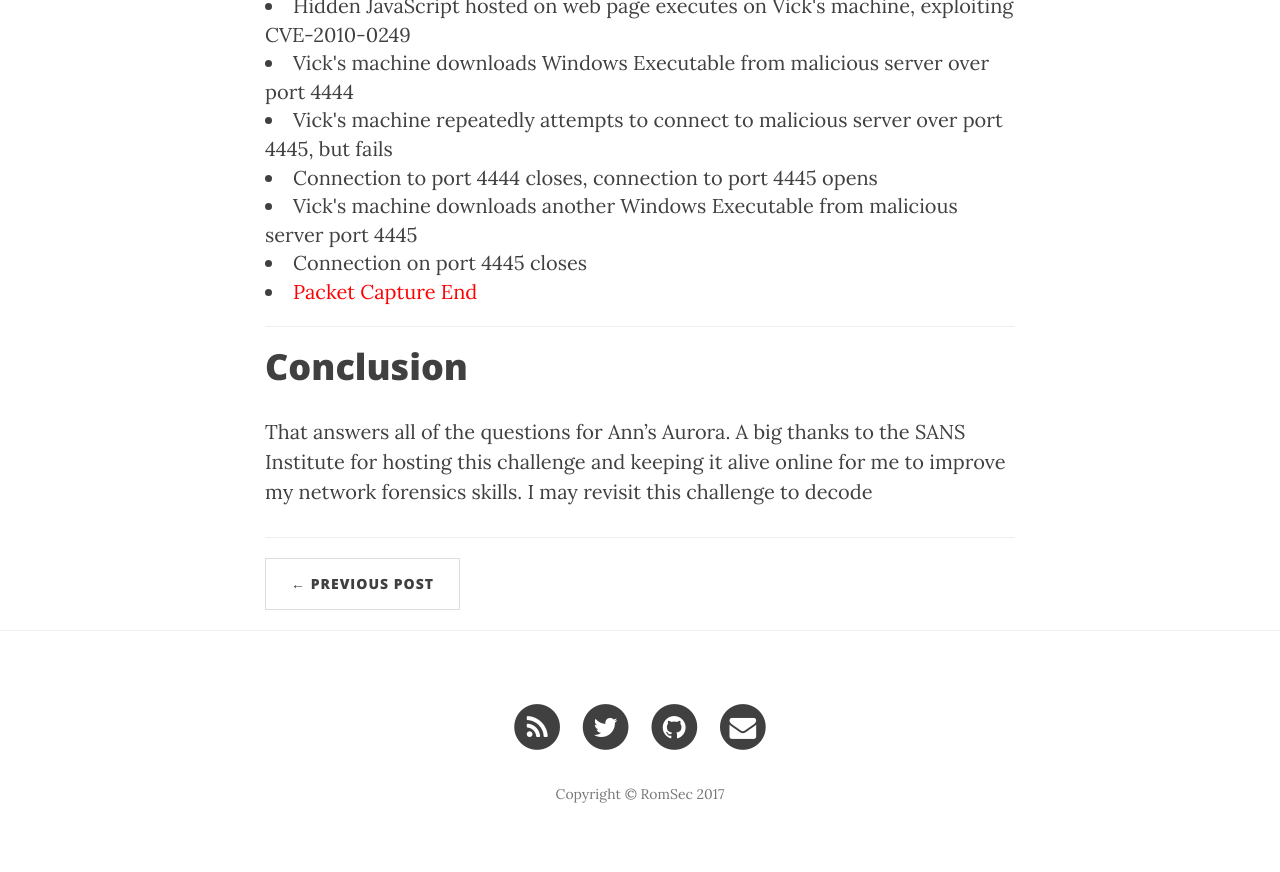
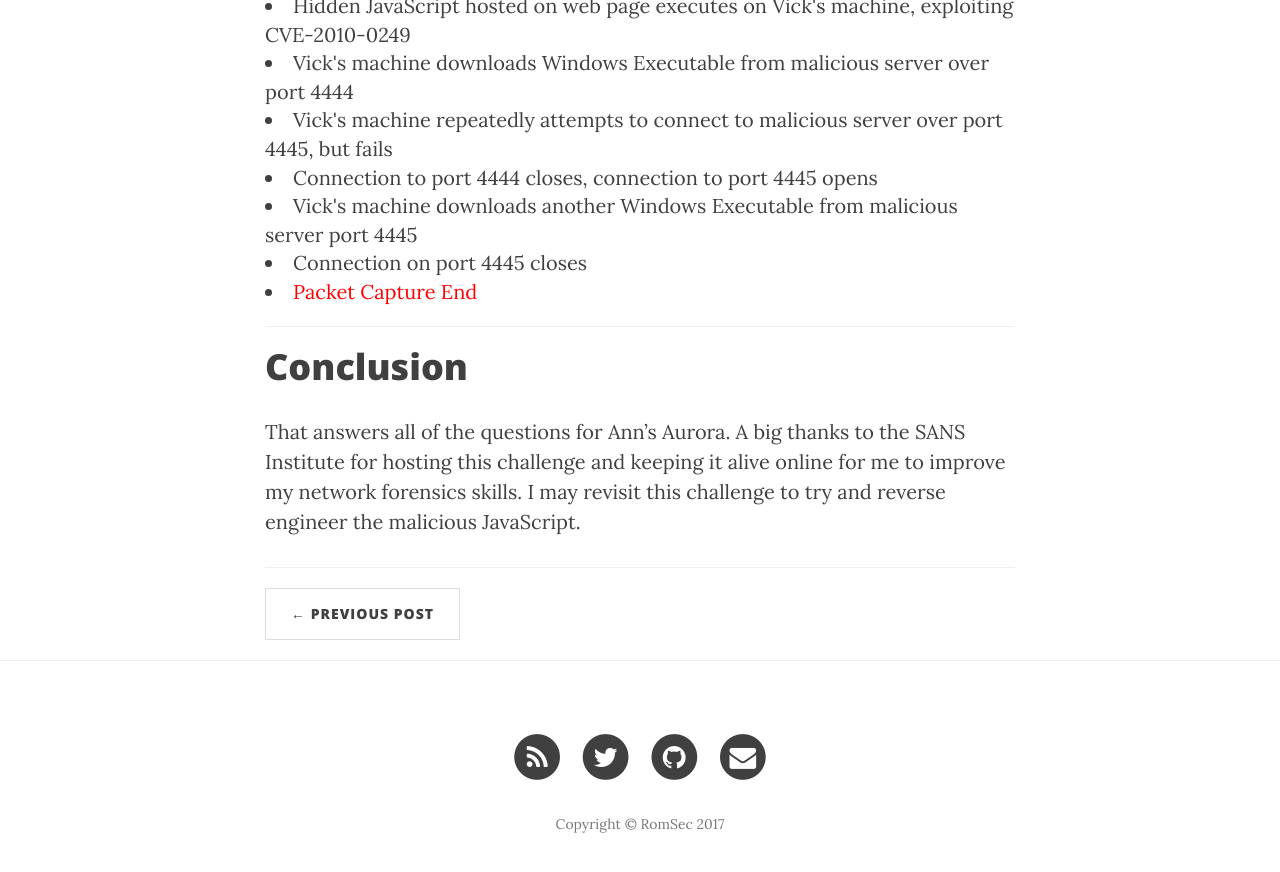
Before and after one commit to RomSec/RomSec.github.io, a Jekyll site: the page built from _posts/2017-06-23-Anna.markdown, in a window 1280 px wide and 900 px high, scrolled down 10797 px. Shown: the top 872 px of the window. Built offline with Jekyll 4.4.1, drawn with Linux system fonts in a browser that asks for light colours; nearby versions of some CDN libraries.

Commit message:
Update 2017-06-23-Anna.markdown

```diff
--- a/_posts/2017-06-23-Anna.markdown
+++ b/_posts/2017-06-23-Anna.markdown
@@ -168,4 +168,4 @@ Simply enough, I went to the end of the TCP stream ("tcp.stream eq 41") and note
 <hr>
 <h1>Conclusion</h1>
 
-That answers all of the questions for Ann's Aurora. A big thanks to the SANS Institute for hosting this challenge and keeping it alive online for me to improve my network forensics skills. I may revisit this challenge to decode
+That answers all of the questions for Ann's Aurora. A big thanks to the SANS Institute for hosting this challenge and keeping it alive online for me to improve my network forensics skills. I may revisit this challenge to try and reverse engineer the malicious JavaScript.
```
